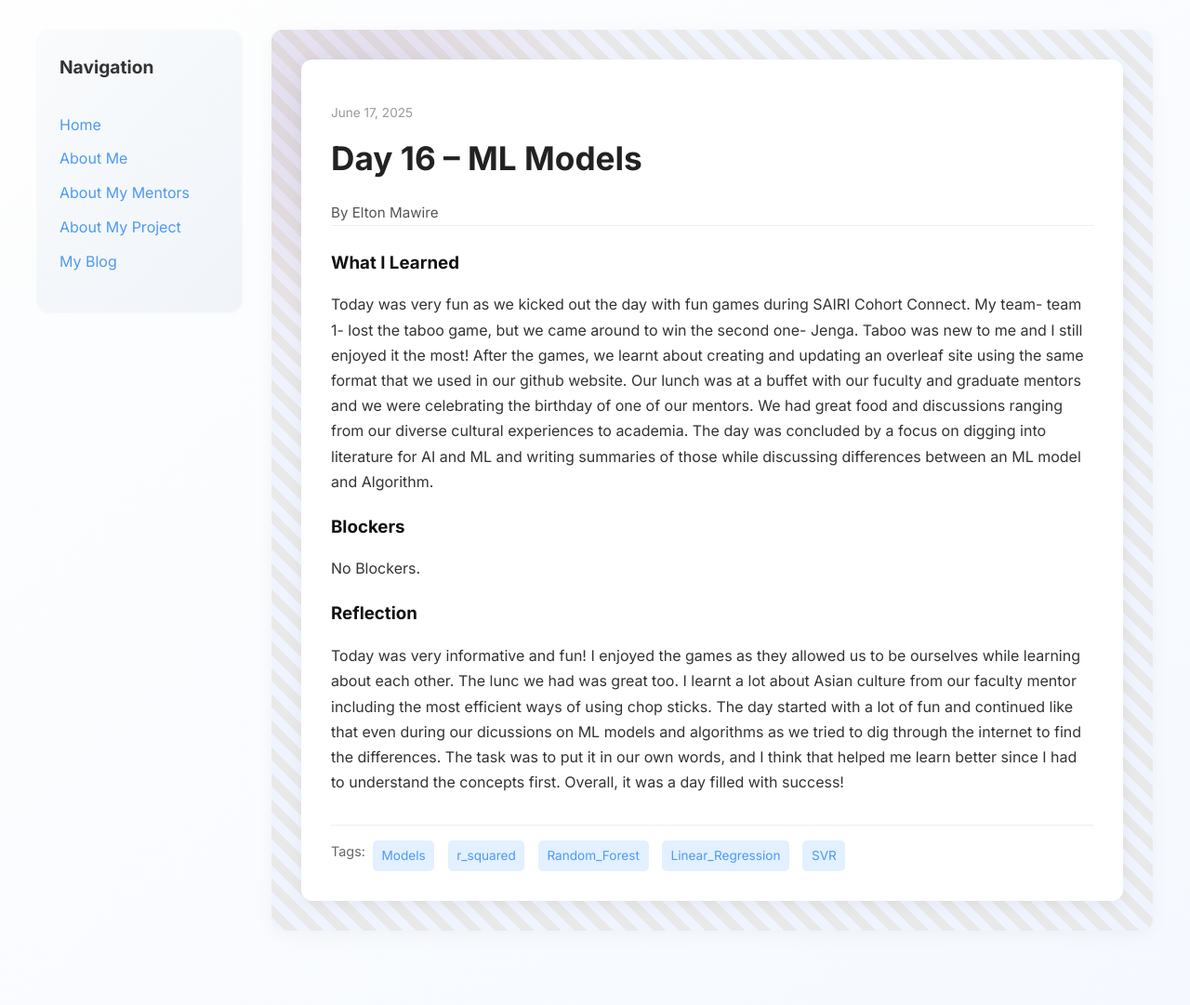
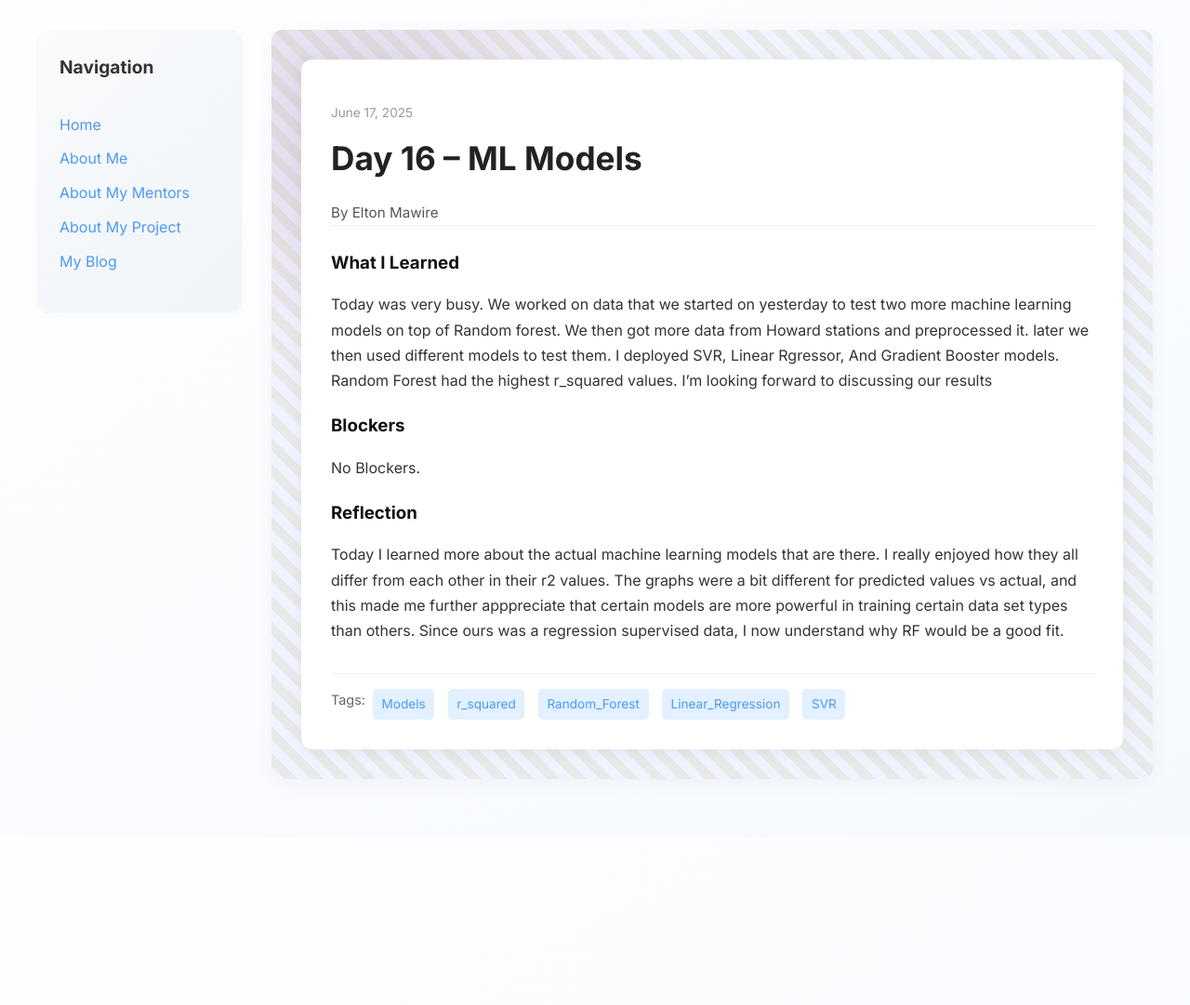
Before and after one commit to Nginga/Nginga.github.io, a Jekyll site: the page built from _posts/2025-06-17-day-16.md, in a window 1280 px wide. Shown: the whole page at 93% size. Built offline with Jekyll 4.4.1, drawn with Linux system fonts in a browser that asks for light colours; after the commit the page ends 900 px from its top, so only the background shows below that.

Commit message:
Update 2025-06-17-day-16.md

```diff
--- a/_posts/2025-06-17-day-16.md
+++ b/_posts/2025-06-17-day-16.md
@@ -7,11 +7,11 @@
 tags: ["Models", "r_squared", "Random_Forest", "Linear_Regression", "SVR"]
 
 what_i_learned: |
-  Today was very fun as we kicked out the day with fun games during SAIRI Cohort Connect. My team- team 1- lost the taboo game, but we came around to win the second one- Jenga. Taboo was new to me and I still enjoyed it the most! After the games, we learnt about creating and updating an overleaf site using the same format that we used in our github website. Our lunch was at a buffet with our fuculty and graduate mentors and we were celebrating the birthday of one of our mentors. We had great food and discussions ranging from our diverse cultural experiences to academia. The day was concluded by a focus on digging into literature for AI and ML and writing summaries of those while discussing differences between an ML model and Algorithm.
+  Today was very busy. We worked on data that we started on yesterday to test two more machine learning models on top of Random forest. We then got more data from Howard stations and preprocessed it. later we then used different models  to test them. I deployed SVR, Linear Rgressor, And Gradient Booster models. Random Forest had the highest r_squared values. I'm looking forward to discussing our results
 
 blockers: |
   No Blockers.
 
 reflection: |
-  Today was very informative and fun! I enjoyed the games as they allowed us to be ourselves while learning about each other. The lunc we had was great too. I learnt a lot about Asian culture from our faculty mentor including the most efficient ways of using chop sticks. The day started with a lot of fun and continued like that even during our dicussions on ML models and algorithms as we tried to dig through the internet to find the differences. The task was to put it in our own words, and I think that helped me learn better since I had to understand the concepts first. Overall, it was a day filled with success!
+  Today I learned more about the actual machine learning models that are there. I really enjoyed how they all differ from each other in their r2 values. The graphs were a bit different for predicted values vs actual, and this made me further apppreciate that certain models are more powerful in training certain data set types than others. Since ours was a regression supervised data, I now understand why RF would be a good fit.
 ---
```
